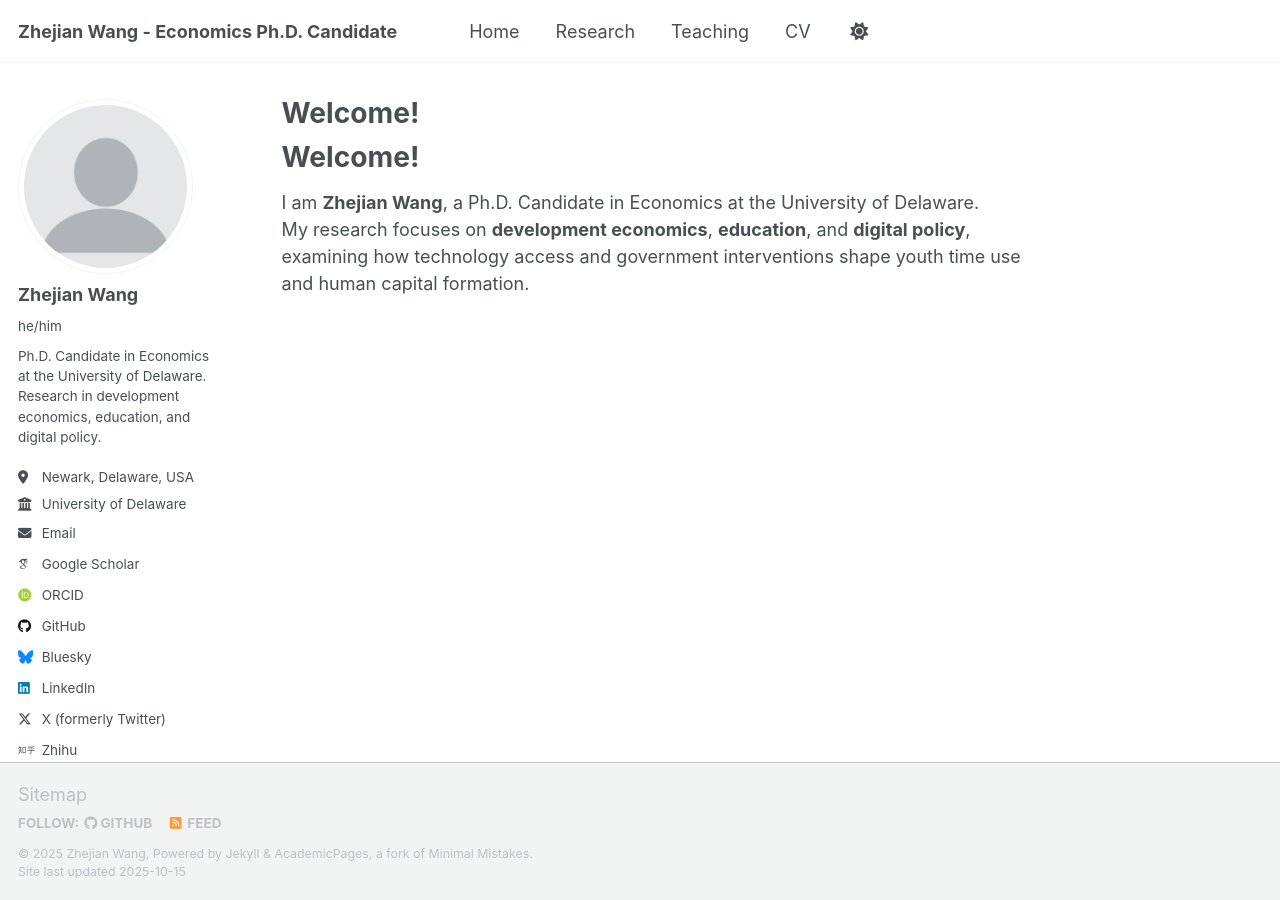
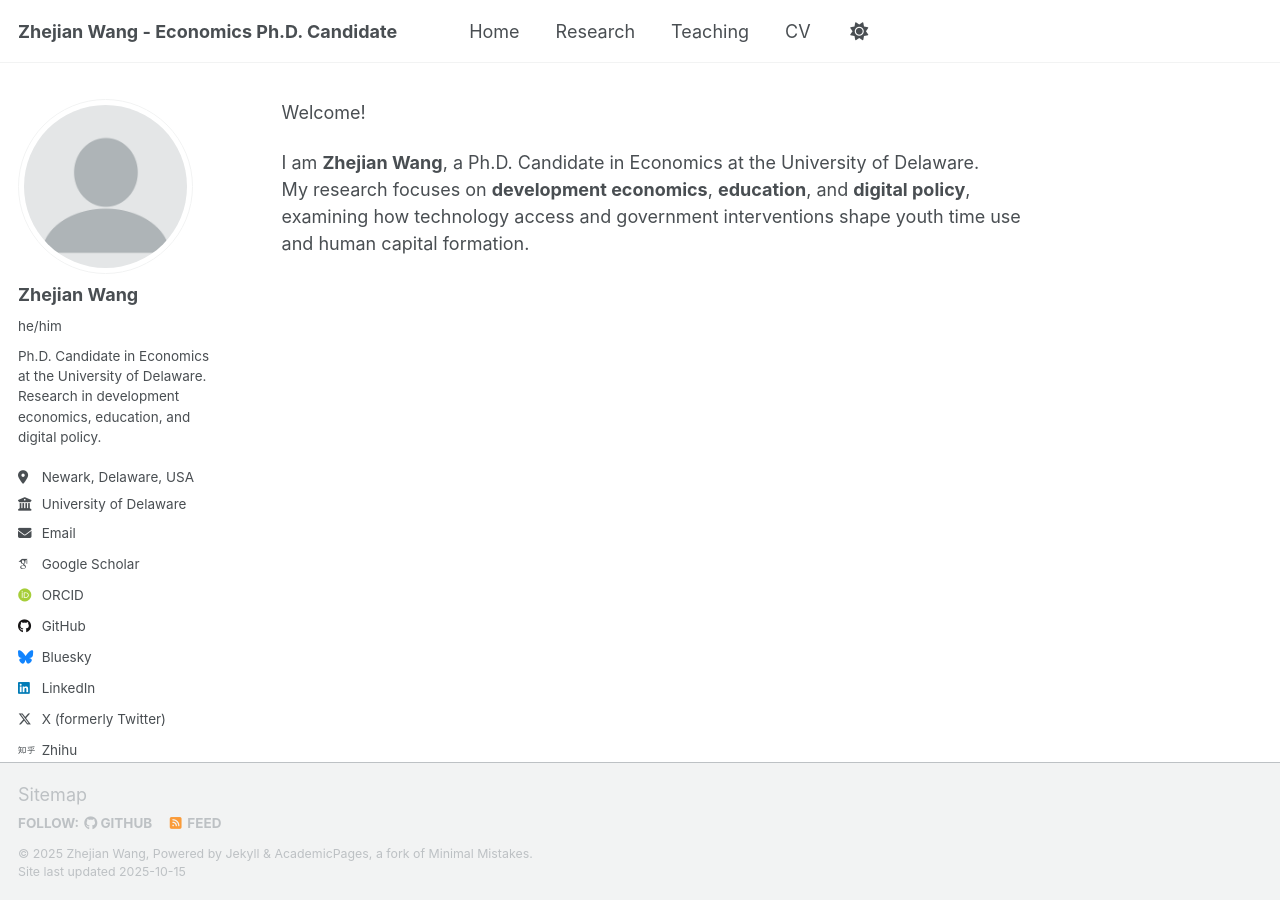
Before and after one commit to zhejianw/zhejianw.github.io, a Jekyll site: the page built from index.md, in a window 1280 px wide. Built offline with Jekyll 4.4.1, drawn with Linux system fonts in a browser that asks for light colours; some web fonts are replaced; a script that is not in the unit is left out; our own code applies the rules of GitHub Pages for plain Markdown files.

Commit message:
Update index.md

```diff
--- a/index.md
+++ b/index.md
@@ -3,7 +3,7 @@
 author_profile: true
 ---
 
-# Welcome!
+Welcome!
 
 I am **Zhejian Wang**, a Ph.D. Candidate in Economics at the University of Delaware.
 My research focuses on **development economics**, **education**, and **digital policy**,
```
